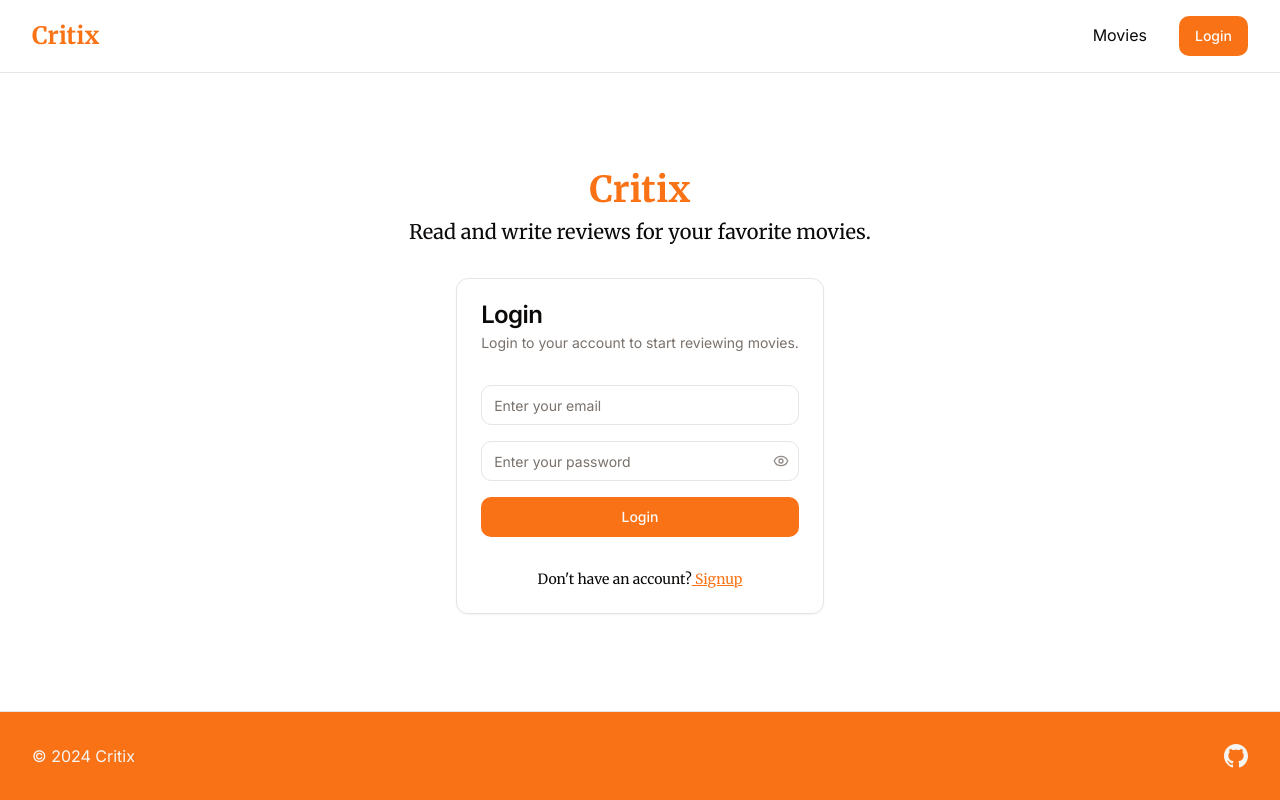
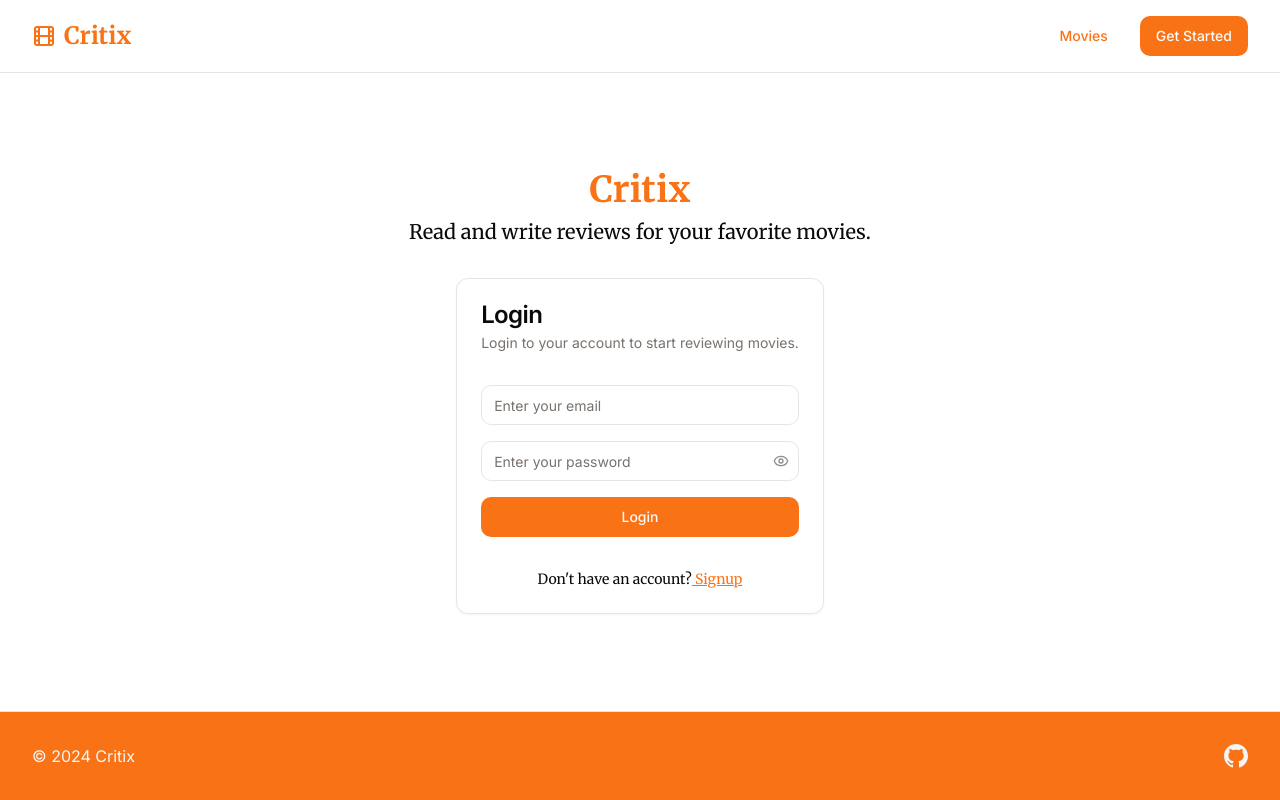
Before and after one commit to ausathdzil/ausath-juli-web-intermediate-2024, a Next.js app: page /login in a window 1280 px wide. Built offline with nearby package versions, Linux system fonts and the light colour scheme; no server answers.

Commit message:
Fix verifySession

```diff
--- a/package.json
+++ b/package.json
@@ -3,7 +3,7 @@
   "version": "0.1.0",
   "private": true,
   "scripts": {
-    "dev": "next dev",
+    "dev": "next dev --turbopack",
     "build": "next build",
     "start": "next start",
     "lint": "next lint"
--- a/src/app/layout.tsx
+++ b/src/app/layout.tsx
@@ -32,7 +32,9 @@ export default function RootLayout({
         className={`${inter.variable} ${merriweather.variable} antialiased flex flex-col`}
       >
         <Header />
-        <main className="p-8 min-h-[calc(100vh-162px)] flex flex-col justify-center items-center gap-8">{children}</main>
+        <main className="p-8 min-h-[calc(100vh-162px)] flex flex-col justify-center items-center gap-8">
+          {children}
+        </main>
         <Footer />
       </body>
     </html>
--- a/src/app/profile/page.tsx
+++ b/src/app/profile/page.tsx
@@ -3,10 +3,11 @@ import { getUser } from '@/lib/db/data';
 
 export default async function Page() {
   const user = await getUser();
+
   return (
-    <div>
+    <>
       {user && <pre>{JSON.stringify(user, null, 2)}</pre>}
       <LogoutButton />
-    </div>
+    </>
   );
 }
--- a/src/components/auth/login-form.tsx
+++ b/src/components/auth/login-form.tsx
@@ -67,7 +67,7 @@ export default function LoginForm() {
       </div>
 
       <Button className="w-full" type="submit" disabled={pending}>
-        {pending && <Loader2 className="animate-spin mr-2" />}
+        {pending && <Loader2 className="animate-spin" />}
         <span>Login</span>
       </Button>
 
--- a/src/components/auth/logout-button.tsx
+++ b/src/components/auth/logout-button.tsx
@@ -9,17 +9,9 @@ export function LogoutButton() {
   const [isPending, startTransition] = useTransition();
 
   return (
-    <form
-      action={() => {
-        startTransition(() => logout());
-      }}
-    >
-      <Button type="submit" disabled={isPending}>
-        {isPending ? (
-          <Loader2 className="animate-spin mr-2" />
-        ) : (
-          <LogOut className="mr-2" />
-        )}
+    <form action={() => startTransition(() => logout())}>
+      <Button variant="destructive" type="submit" disabled={isPending}>
+        {isPending ? <Loader2 className="animate-spin" /> : <LogOut />}
         <span>Logout</span>
       </Button>
     </form>
--- a/src/components/auth/signup-form.tsx
+++ b/src/components/auth/signup-form.tsx
@@ -91,7 +91,7 @@ export default function SignupForm() {
       </div>
 
       <Button className="w-full" type="submit" disabled={pending}>
-        {pending && <Loader2 className="animate-spin mr-2" />}
+        {pending && <Loader2 className="animate-spin" />}
         <span>Signup</span>
       </Button>
 
--- a/src/components/layout/footer.tsx
+++ b/src/components/layout/footer.tsx
@@ -2,7 +2,11 @@ export default function Footer() {
   return (
     <footer className="p-8 flex justify-between border-t bg-primary text-secondary">
       <p>&copy; 2024 Critix</p>
-      <a href="https://github.com/ausathdzil/ausath-juli-web-intermediate-2024">
+      <a
+        href="https://github.com/ausathdzil/ausath-juli-web-intermediate-2024"
+        rel="noopener noreferrer"
+        target="_blank"
+      >
         <svg
           className="hover:scale-105 transition-transform"
           data-testid="geist-icon"
--- a/src/components/layout/header.tsx
+++ b/src/components/layout/header.tsx
@@ -1,17 +1,34 @@
+'use client';
+
+import { Button } from '@/components/ui/button';
+import { Film } from 'lucide-react';
 import Link from 'next/link';
-import { Button } from '@/components/ui/button';
+import { usePathname } from 'next/navigation';
 
 export default function Header() {
+  const pathname = usePathname();
+
   return (
     <header className="px-8 py-4 border-b">
-      <nav className="flex items-center">
-        <Link className="font-serif font-bold text-primary text-2xl" href="/">
-          Critix
+      <nav className="flex justify-between items-center">
+        <Link
+          className="font-serif font-bold text-primary text-2xl flex items-center"
+          href="/"
+        >
+          <Film className="mr-2" />
+          <span>Critix</span>
         </Link>
-        <div className="grow text-right space-x-8">
-          <Link href="/movies">Movies</Link>
+        <div className="flex items-center gap-4">
+          <Link href="/movies">
+            <Button
+              className={pathname === '/movies' ? 'underline' : ''}
+              variant="link"
+            >
+              Movies
+            </Button>
+          </Link>
           <Link href="/login">
-            <Button>Login</Button>
+            <Button>Get Started</Button>
           </Link>
         </div>
       </nav>
--- a/src/lib/actions/auth.ts
+++ b/src/lib/actions/auth.ts
@@ -11,6 +11,7 @@ import {
 import { createSession, deleteSession } from '@/lib/session';
 import bcrypt from 'bcrypt';
 import { eq } from 'drizzle-orm';
+import { revalidatePath } from 'next/cache';
 import { redirect } from 'next/navigation';
 
 export async function login(state: LoginFormState, formData: FormData) {
--- a/src/lib/session.ts
+++ b/src/lib/session.ts
@@ -1,7 +1,6 @@
 import { SessionPayload } from '@/lib/definitions/auth';
 import { SignJWT, jwtVerify } from 'jose';
 import { cookies } from 'next/headers';
-import { redirect } from 'next/navigation';
 import { cache } from 'react';
 import 'server-only';
 
@@ -14,7 +13,7 @@ export const verifySession = cache(async () => {
   const session = await decrypt(cookie);
 
   if (!session?.userId) {
-    redirect('/login');
+    return { isAuth: false };
   }
 
   return { isAuth: true, userId: session.userId };
@@ -24,7 +23,7 @@ export async function encrypt(payload: SessionPayload) {
   return new SignJWT(payload)
     .setProtectedHeader({ alg: 'HS256' })
     .setIssuedAt()
-    .setExpirationTime('7d')
+    .setExpirationTime('1d')
     .sign(encodedKey);
 }
 
@@ -40,7 +39,7 @@ export async function decrypt(session: string | undefined = '') {
 }
 
 export async function createSession(userId: string) {
-  const expiresAt = new Date(Date.now() + 7 * 24 * 60 * 60 * 1000);
+  const expiresAt = new Date(Date.now() + 24 * 60 * 60 * 1000);
   const session = await encrypt({ userId, expiresAt });
   const cookieStore = await cookies();
 
@@ -62,7 +61,7 @@ export async function updateSession() {
     return null;
   }
 
-  const expires = new Date(Date.now() + 7 * 24 * 60 * 60 * 1000);
+  const expires = new Date(Date.now() + 24 * 60 * 60 * 1000);
 
   cookieStore.set('session', session, {
     httpOnly: true,
--- a/src/middleware.ts
+++ b/src/middleware.ts
@@ -7,9 +7,7 @@ const publicRoutes = ['/login', '/signup'];
 
 export default async function middleware(req: NextRequest) {
   const path = req.nextUrl.pathname;
-  const isProtectedRoute = protectedRoutes.some((route) =>
-    path.startsWith(route)
-  );
+  const isProtectedRoute = protectedRoutes.includes(path);
   const isPublicRoute = publicRoutes.includes(path);
 
   const cookieStore = await cookies();
```
